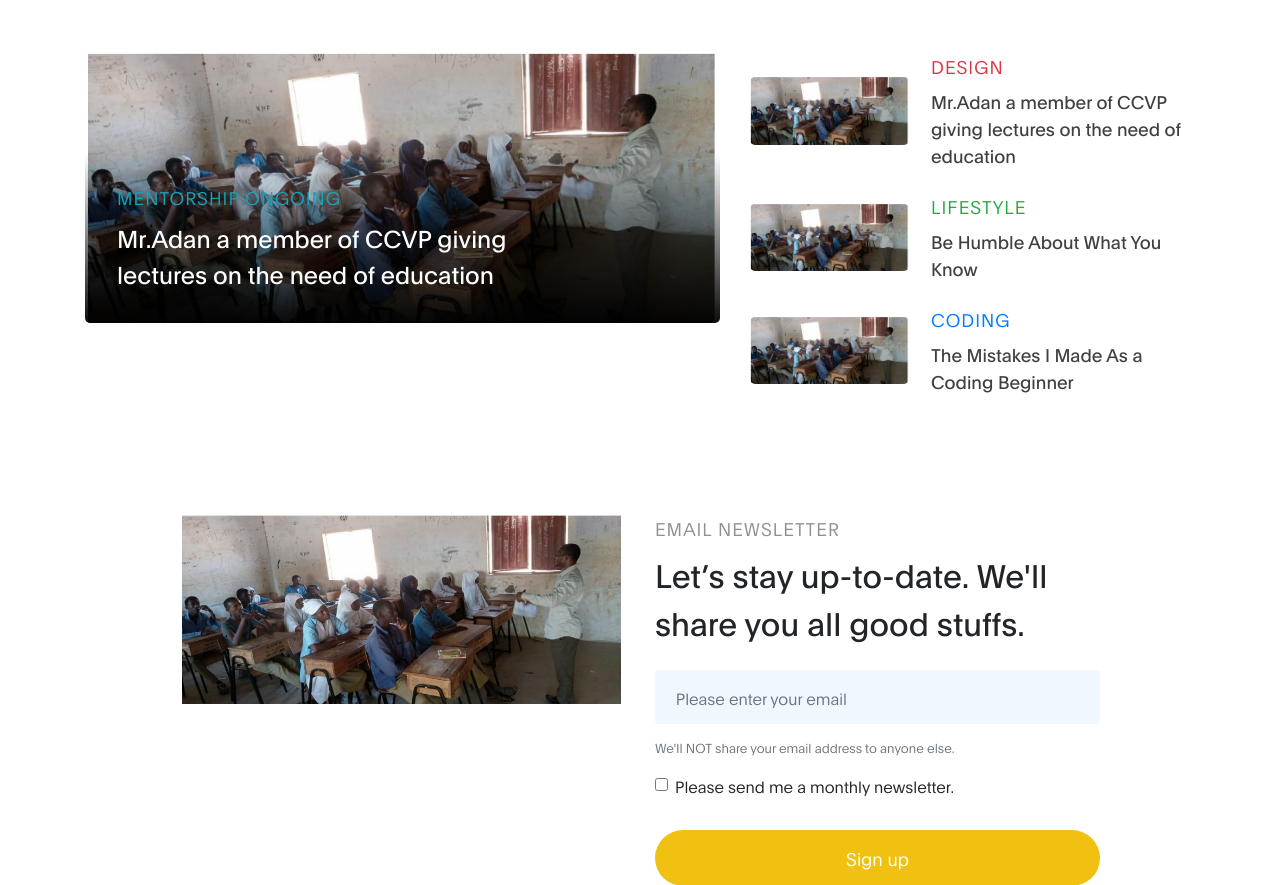
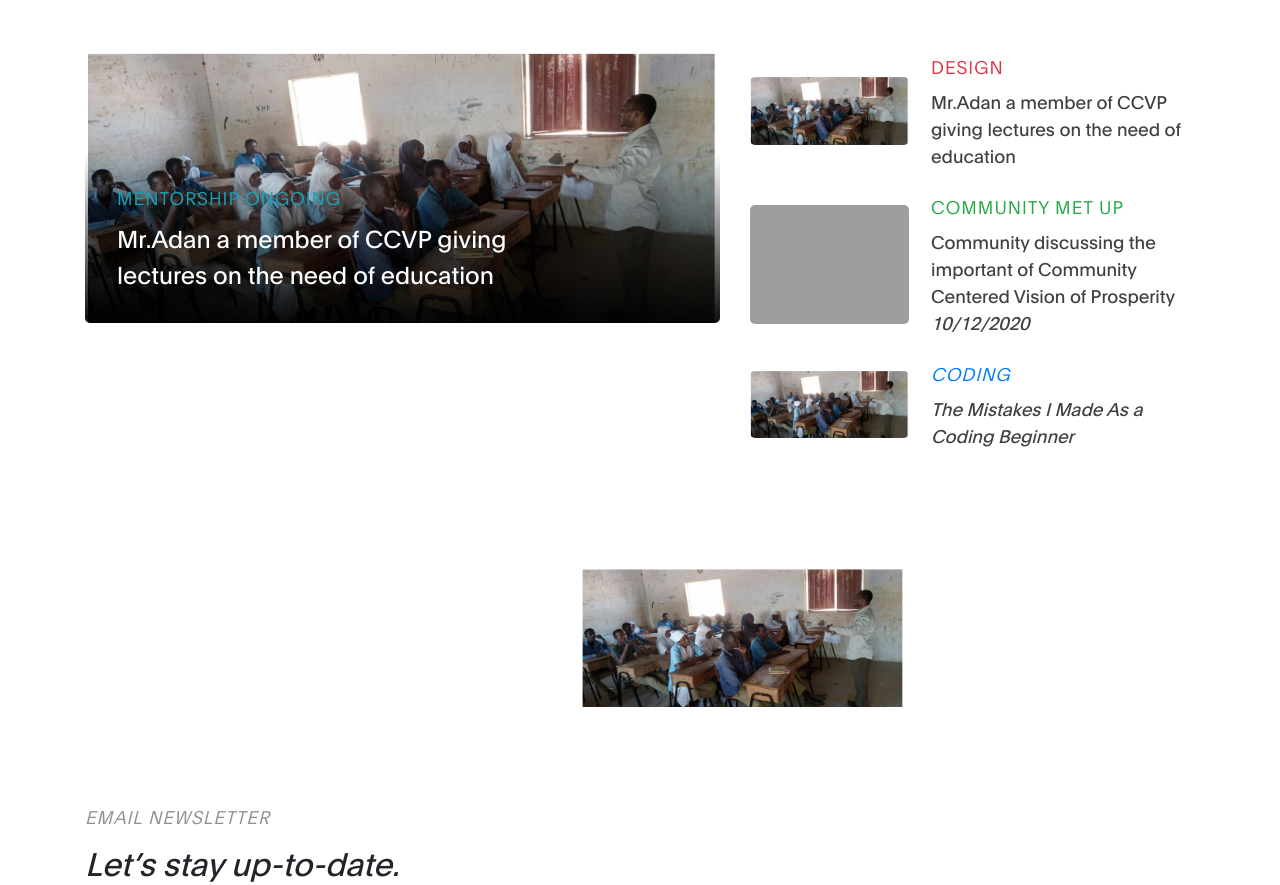
Before and after one commit to hondatechkassim/CVVP, a PHP site: page /blog.php in a window 1280 px wide. Shown: the part 322-1207 px from the top of the page. Run offline with PHP 8.4, Linux system fonts and the light colour scheme; grey boxes are pictures that could not be loaded.

Commit message:
Update blog.php

```diff
--- a/blog.php
+++ b/blog.php
@@ -96,12 +96,12 @@ https://templatemo.com/tm-538-digital-trend
                       </div>
 
                       <div class="blog-sidebar py-4 d-flex justify-content-center align-items-center" data-aos="fade-up" data-aos-delay="300">
-                        <img src="images/abdi.png" class="img-fluid" alt="blog">
+                        <img src="images/communityMetup.png" class="img-fluid" alt="blog">
 
                         <div class="blog-info">
-                          <h4 class="blog-category text-success">lifestyle</h4>
+                          <h4 class="blog-category text-success">Community Met Up</h4>
 
-                          <h3><a href="blog-detail.php">Be Humble About What You Know</a></h3>
+                          <h3><a href="blog-detail.php">Community discussing the important of Community Centered Vision of Prosperity<br><em>10/12/2020</a></h3>
                         </div>
                       </div>
 
```
